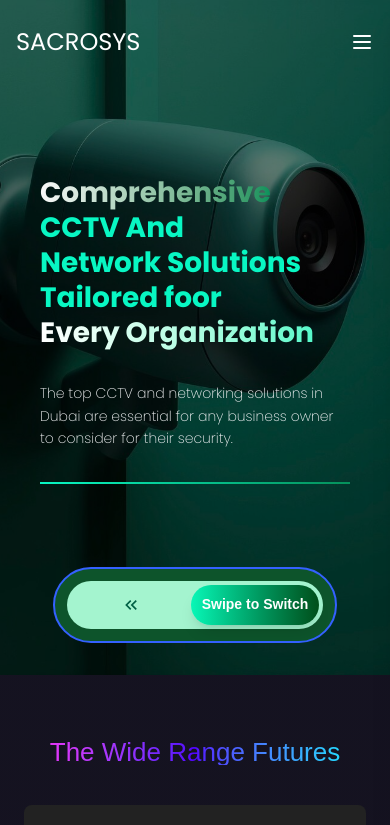
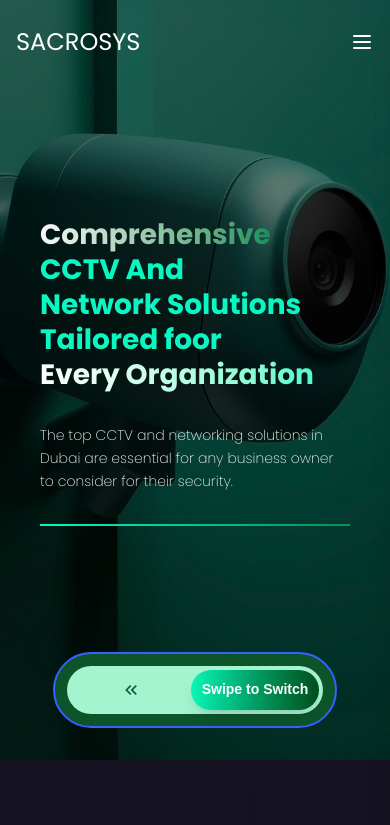
Before and after one commit to jagathkrishna123/sacrosys, a React (Vite) app: page / in a window 390 px wide. Shown: the top 825 px of the page. Built offline with nearby package versions, Linux system fonts and the light colour scheme; a web font is replaced by a local one.

Commit message:
nineth commit

```diff
--- a/src/components/Header.jsx
+++ b/src/components/Header.jsx
@@ -8,7 +8,7 @@ const Header = () => {
     bg-[url('/src/assets/heroImage.png')]
     bg-no-repeat bg-cover bg-center
     sm:bg-[center_top] md:bg-center
-    min-h-[80vh] md:min-h-[100vh]">
+    min-h-[90vh] md:min-h-[100vh]">
 
       {/* Overlay */}
       <div className="absolute inset-0 bg-black/50 z-0"></div>
```
